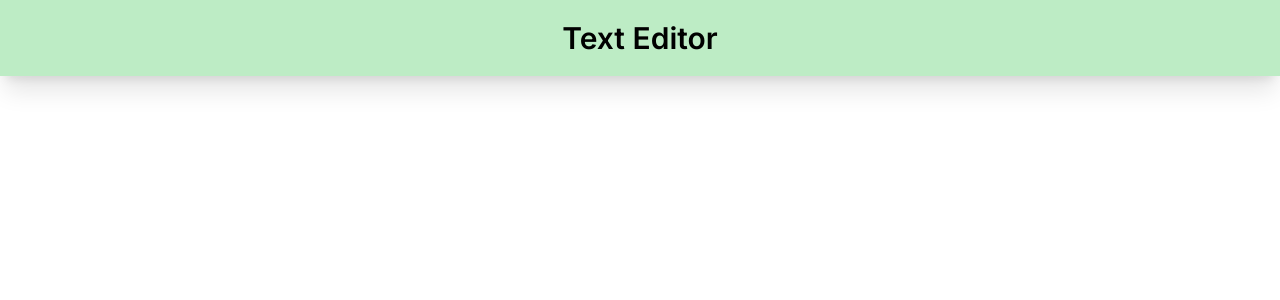
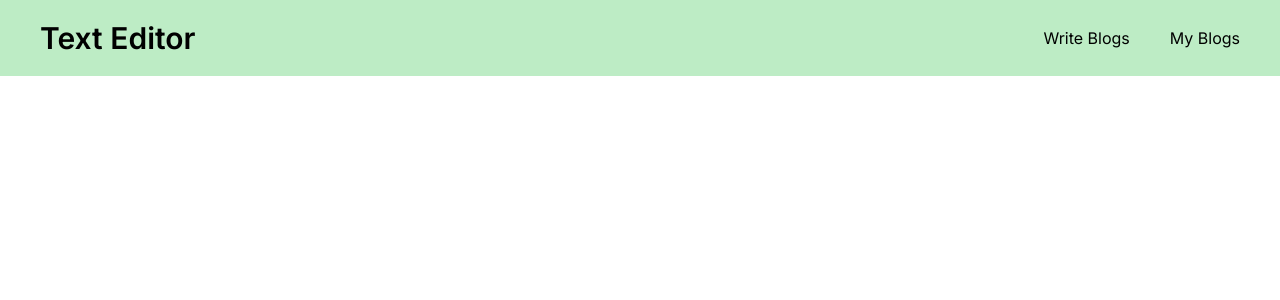
Before and after one commit to Aniqa4/text-editor, a Next.js app: page / in a window 1280 px wide. Shown: the top 300 px of the page. Built offline with nearby package versions, Linux system fonts and the light colour scheme.

Commit message:
added pages

```diff
--- /dev/null
+++ b/app/client-pages/blogDetails/BlogDetails.tsx
@@ -0,0 +1,9 @@
+import React from 'react'
+
+function BlogDetails() {
+  return (
+    <div>BlogDetails</div>
+  )
+}
+
+export default BlogDetails
--- /dev/null
+++ b/app/client-pages/listOfBlogs/ListOfBlogs.tsx
@@ -0,0 +1,7 @@
+import React from 'react'
+
+export default function ListOfBlogs() {
+  return (
+    <div>ListOfBlogs</div>
+  )
+}
--- /dev/null
+++ b/app/client-pages/writeBlogs/WriteBlogs.tsx
@@ -0,0 +1,9 @@
+import React from 'react'
+
+function WriteBlogs() {
+  return (
+    <div>WriteBlogs</div>
+  )
+}
+
+export default WriteBlogs
--- a/app/components/Layout.tsx
+++ b/app/components/Layout.tsx
@@ -1,9 +1,10 @@
 import React from 'react'
+import Navbar from './Navbar'
 
 function Layout() {
   return (
     <div>
-        <h1 className='text-3xl text-center py-5 bg-[#13bc2f47] font-semibold shadow-xl'>Text Editor</h1>
+      <Navbar />
     </div>
   )
 }
--- /dev/null
+++ b/app/components/Navbar.tsx
@@ -0,0 +1,16 @@
+import Link from 'next/link'
+import React from 'react'
+
+function Navbar() {
+    return (
+        <div className='py-5 px-10 bg-[#13bc2f47] flex items-center justify-between'>
+            <Link href={'/'}><h1 className='text-3xl font-semibold'>Text Editor</h1></Link>
+            <ul className='flex gap-10'>
+                <li>Write Blogs</li>
+                <li>My Blogs</li>
+            </ul>
+        </div>
+    )
+}
+
+export default Navbar
```
